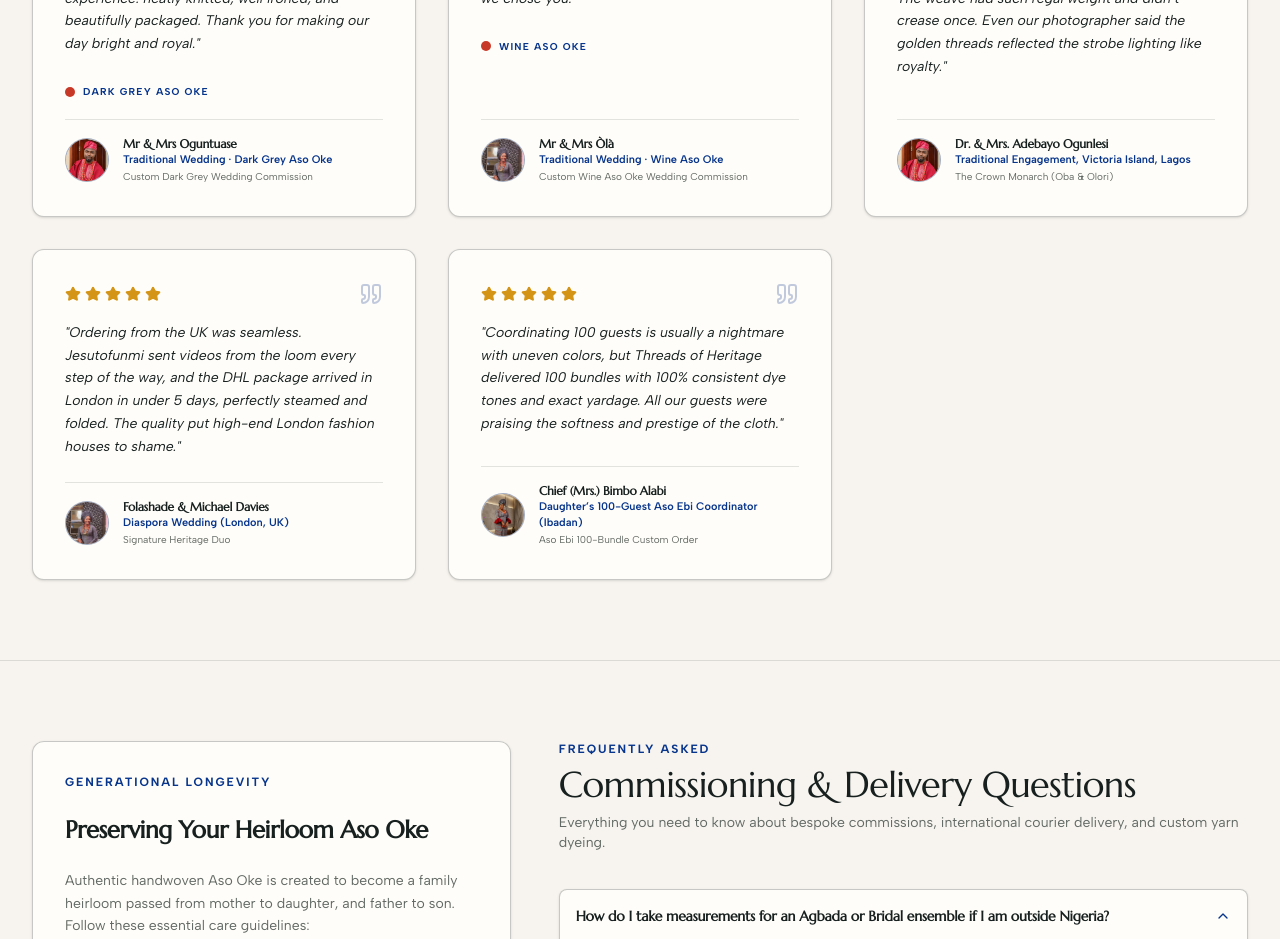
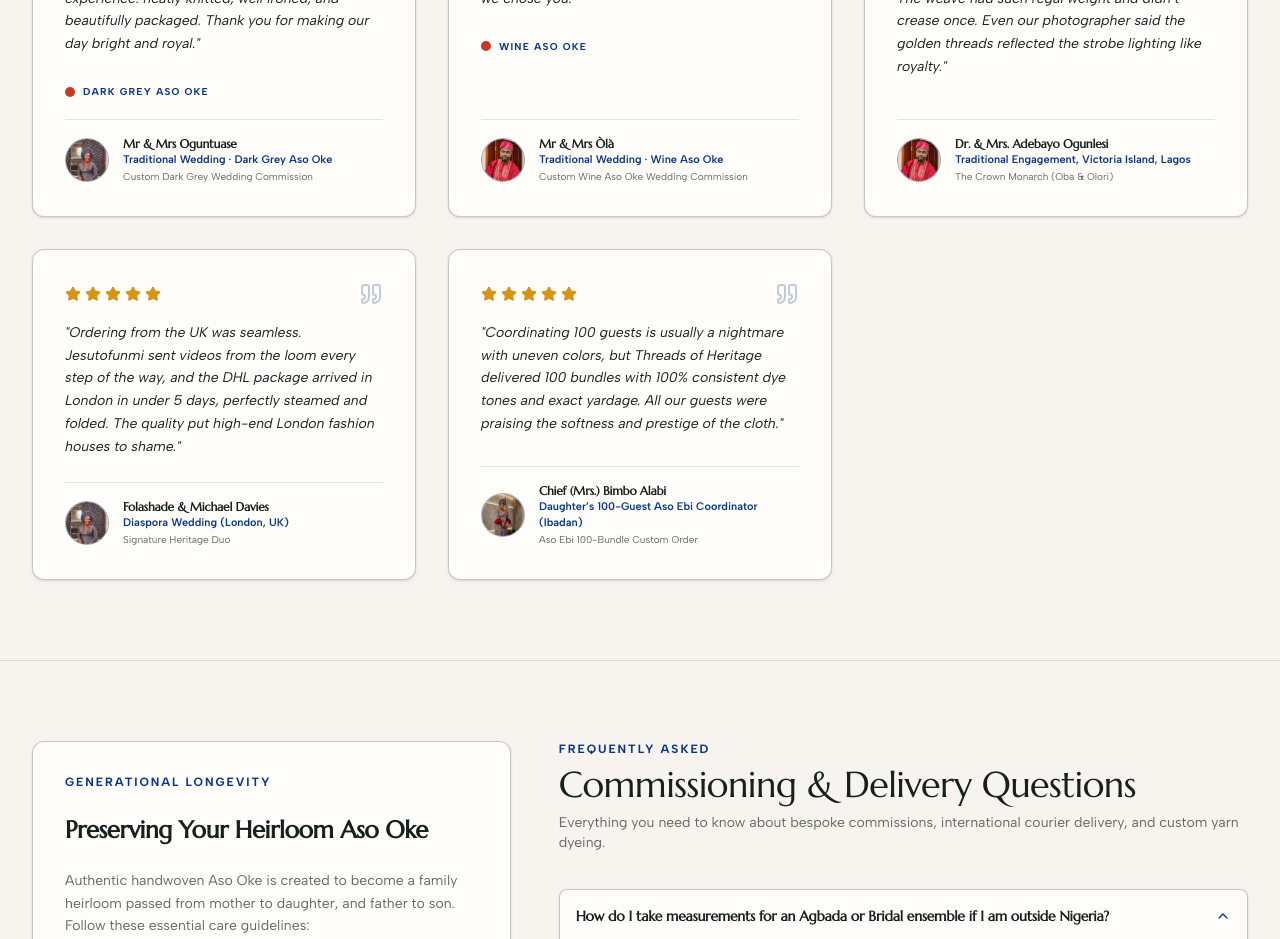
Before and after one commit to tgracempire-ship-it/adire-tofunmi, a React (Vite) app: page / in a window 1280 px wide. Shown: the part 10180-11119 px from the top of the page. Built offline with nearby package versions, Linux system fonts and the light colour scheme.

Commit message:
Correct testimonial customer portraits

```diff
--- a/src/data/weddingPackages.ts
+++ b/src/data/weddingPackages.ts
@@ -60,7 +60,7 @@ export const CLIENT_TESTIMONIALS = [
     name: 'Mr & Mrs Oguntuase',
     event: 'Traditional Wedding · Dark Grey Aso Oke',
     quote: 'Heritage Thread delivered our desired dark grey colour for our traditional wedding. It was a 10/10 experience: neatly knitted, well ironed, and beautifully packaged. Thank you for making our day bright and royal.',
-    avatar: '/images/groom-agbada-portrait.jpg',
+    avatar: '/images/bride-grey-gold.jpg',
     rating: 5,
     package: 'Custom Dark Grey Wedding Commission',
     fabric: 'Dark grey Aso Oke'
@@ -70,7 +70,7 @@ export const CLIENT_TESTIMONIALS = [
     name: 'Mr & Mrs Òlà',
     event: 'Traditional Wedding · Wine Aso Oke',
     quote: 'Thanks so much for the Aso Oke. It is really nice and elegant. My wife loves it, and we are so glad we chose you.',
-    avatar: '/images/bride-grey-gold.jpg',
+    avatar: '/images/groom-agbada-portrait.jpg',
     rating: 5,
     package: 'Custom Wine Aso Oke Wedding Commission',
     fabric: 'Wine Aso Oke'
```
